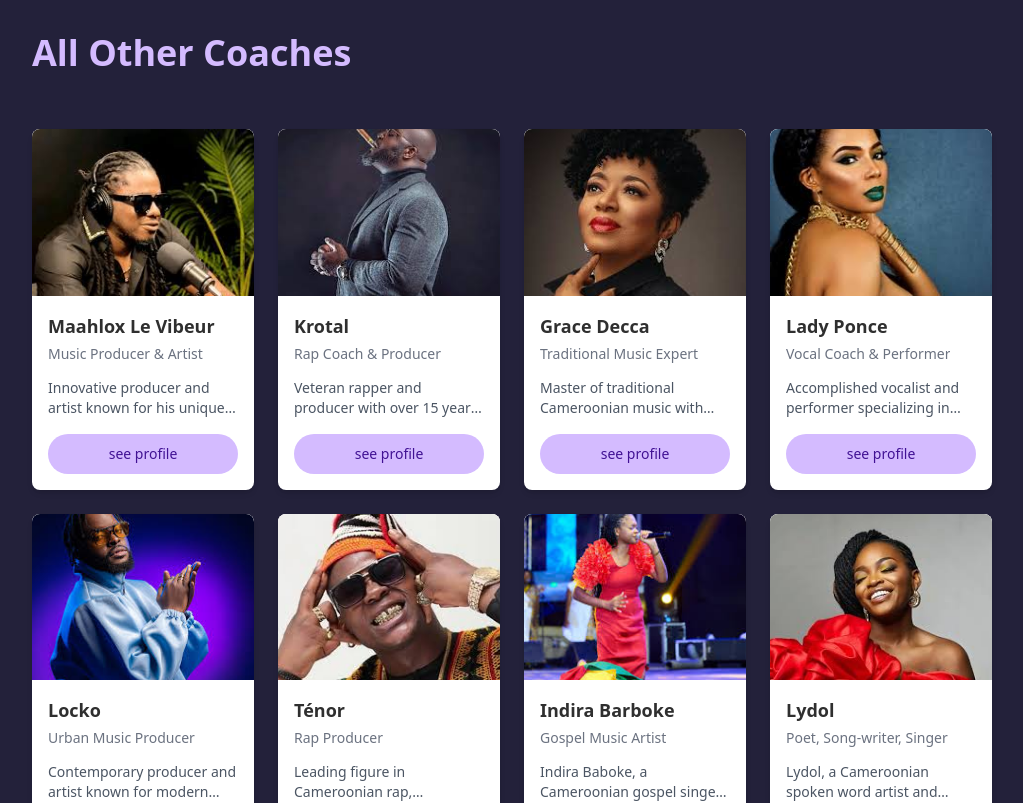
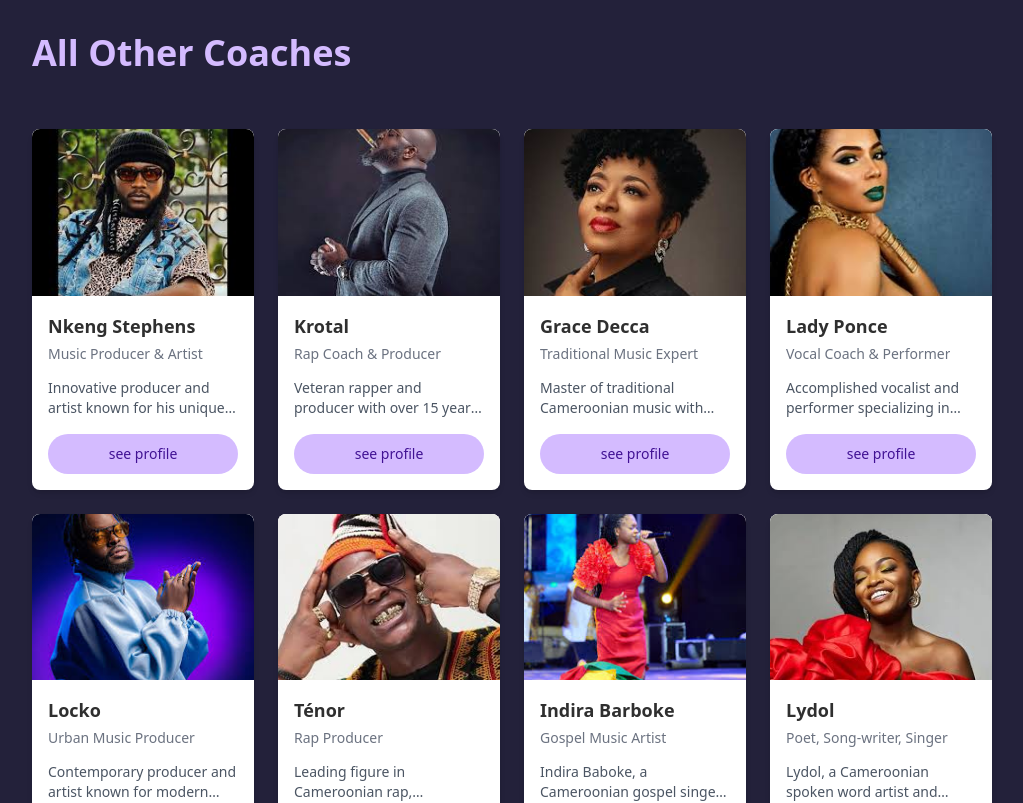
Before and after one commit to christienMD/cimfest-hackathon, a React (Vite) app: page /home in a window 1280 px wide. Shown: the part 1000-1803 px from the top of the page, without its empty margins (256-1279 px from the left). Built offline with nearby package versions, Linux system fonts and the light colour scheme.

Commit message:
refactor: linked component together

```diff
--- a/src/components/cards/ActiveCoachCard/CoachCard.tsx
+++ b/src/components/cards/ActiveCoachCard/CoachCard.tsx
@@ -1,3 +1,5 @@
+import { Link } from 'react-router-dom';
+
 interface ActiveCoachCardProps {
   name: string;
   role: string;
@@ -41,12 +43,14 @@ const CoachCard = ({
           {description}
         </p>
 
+        <Link to="/coach-profile">
           <button
             onClick={onLearnMore}
             className="w-full py-2.5 bg-[#D4BBFF] hover:bg-[#C4A2FF] text-[#411294] hover:opacity-90 rounded-full transition-colors duration-200 text-sm font-medium mt-auto"
           >
             see profile
           </button>
+        </Link>
       </div>
     </div>
   );
--- a/src/components/sections/CoachProfile/CoachProfile.tsx
+++ b/src/components/sections/CoachProfile/CoachProfile.tsx
@@ -1,5 +1,6 @@
 import { Award, Star, Music, Users, Clock, Trophy, Disc } from 'lucide-react';
 import { Card, CardContent } from '@/components/ui/card';
+import { Link } from 'react-router-dom';
 
 const CoachProfile = () => {
   return (
@@ -155,9 +156,12 @@ const CoachProfile = () => {
             <Card className="bg-[#2E2B4A] text-white border-none">
               <CardContent className="p-6">
                 <h2 className="text-xl font-bold mb-4">Get Started</h2>
-                <button className="w-full bg-gradient-to-r from-[#411294] to-[#9C64FF] text-white py-2 px-4 rounded-lg hover:opacity-90 transition-opacity">
-                  Schedule Consultation
-                </button>
+                <Link to="/coach-channel">
+                  <button className="w-full bg-gradient-to-r from-[#411294] to-[#9C64FF] text-white py-2 px-4 rounded-lg hover:opacity-90 transition-opacity">
+                    Schedule Consultation
+                  </button>
+                </Link>
+
                 <p className="text-sm text-gray-300 mt-4 text-center">
                   Limited spots available for 2024
                 </p>
--- a/src/components/sections/HomePageMain/HomePageMain.tsx
+++ b/src/components/sections/HomePageMain/HomePageMain.tsx
@@ -61,9 +61,9 @@ const suggestedCoachesData = [
 
 const otherCoachesData = [
   {
-    name: 'Maahlox Le Vibeur',
+    name: 'Nkeng Stephens',
     role: 'Music Producer & Artist',
-    imageUrl: '/images/maahlox.jpeg',
+    imageUrl: '/images/nkeng-stephens.jpeg',
     description:
       'Innovative producer and artist known for his unique style in urban music. Expertise in modern production techniques and artist development.',
   },
--- a/src/components/sections/UserProfile/UserProfile.tsx
+++ b/src/components/sections/UserProfile/UserProfile.tsx
@@ -1,5 +1,5 @@
-"use client";
-import { useState } from "react";
+'use client';
+import { useState } from 'react';
 import {
   DropdownMenu,
   DropdownMenuContent,
@@ -8,37 +8,37 @@ import {
   DropdownMenuLabel,
   DropdownMenuSeparator,
   DropdownMenuTrigger,
-} from "@/components/ui/dropdown-menu";
-import { Avatar, AvatarFallback, AvatarImage } from "@/components/ui/avatar";
-import { Link } from "react-router-dom";
+} from '@/components/ui/dropdown-menu';
+import { Avatar, AvatarFallback, AvatarImage } from '@/components/ui/avatar';
+import { Link } from 'react-router-dom';
 
 export function UserProfile() {
   const [isOpen, setIsOpen] = useState(false);
 
   const getInitials = (name: string) => {
     return name
-      .split(" ")
+      .split(' ')
       .map((n) => n[0])
-      .join("")
+      .join('')
       .toUpperCase();
   };
 
   const menuItems = [
     {
-      label: "Profile",
-      href: `/profile/user-dashboard`,
+      label: 'Profile',
+      href: `/artist-profile`,
       disabled: false,
     },
-    { label: "Dashboard", href: "#", disabled: true },
-    { label: "Post a Request", href: "#", disabled: false },
-    { label: "Refer a Friend", href: "#", disabled: false },
+    { label: 'Dashboard', href: '#', disabled: true },
+    { label: 'Post a Request', href: '#', disabled: false },
+    { label: 'Refer a Friend', href: '#', disabled: false },
     {
-      label: "Settings",
+      label: 'Settings',
       href: `/profile/settings`,
       disabled: false,
     },
-    { label: "Billing and payments", href: "#", disabled: true },
-    { label: "Help & support", href: "#", disabled: false },
+    { label: 'Billing and payments', href: '#', disabled: true },
+    { label: 'Help & support', href: '#', disabled: false },
   ];
 
   return (
@@ -46,9 +46,9 @@ export function UserProfile() {
       <DropdownMenuTrigger asChild>
         <button className="relative w-[2.375rem] h-[2.375rem] inline-flex justify-center items-center rounded-full text-sm font-semibold text-white hover:bg-[#411294]/20 focus:outline-none focus:ring-2 focus:ring-[#411294] focus:ring-offset-2 focus:ring-offset-[#23213] transition-all">
           <Avatar className="w-[38px] h-[38px]">
-            <AvatarImage src={""} alt="Profile" referrerPolicy="no-referrer" />
+            <AvatarImage src={''} alt="Profile" referrerPolicy="no-referrer" />
             <AvatarFallback className="bg-gradient-to-r from-[#411294] to-[#9C64FF] text-white">
-              {getInitials("Njinda Salome")}
+              {getInitials('Njinda Salome')}
             </AvatarFallback>
           </Avatar>
           <span className="absolute bottom-0 right-0 block h-3 w-3 rounded-full ring-2 ring-[#23213] bg-green-500" />
@@ -81,10 +81,10 @@ export function UserProfile() {
                 to={item.href}
                 className={`${
                   item.disabled
-                    ? "cursor-text text-gray-500"
-                    : item.label === "Refer a Friend"
-                    ? "text-[#411294] cursor-pointer font-medium group-hover:text-gray-900"
-                    : "cursor-pointer text-gray-900"
+                    ? 'cursor-text text-gray-500'
+                    : item.label === 'Refer a Friend'
+                    ? 'text-[#411294] cursor-pointer font-medium group-hover:text-gray-900'
+                    : 'cursor-pointer text-gray-900'
                 } w-full`}
                 onClick={(e) => {
                   if (item.disabled) {
--- a/src/pages/ArtistProfilePage.tsx
+++ b/src/pages/ArtistProfilePage.tsx
@@ -6,7 +6,7 @@ import { footerData } from '@/utils/data';
 function ArtistProfilePage() {
   return (
     <div>
-      <Navbar />
+      <Navbar showAuth={false} />
       <ArtistProfile />
       <Footer footerData={footerData} />
     </div>
--- a/src/pages/CoachProfilePage.tsx
+++ b/src/pages/CoachProfilePage.tsx
@@ -6,7 +6,7 @@ import { footerData } from '@/utils/data';
 function CoachProfilePage() {
   return (
     <div>
-      <Navbar />
+      <Navbar showAuth={false} />
       <CoachProfile />
       <Footer footerData={footerData} />
     </div>
```
Lines whose indentation alone changed are shown as unchanged.
